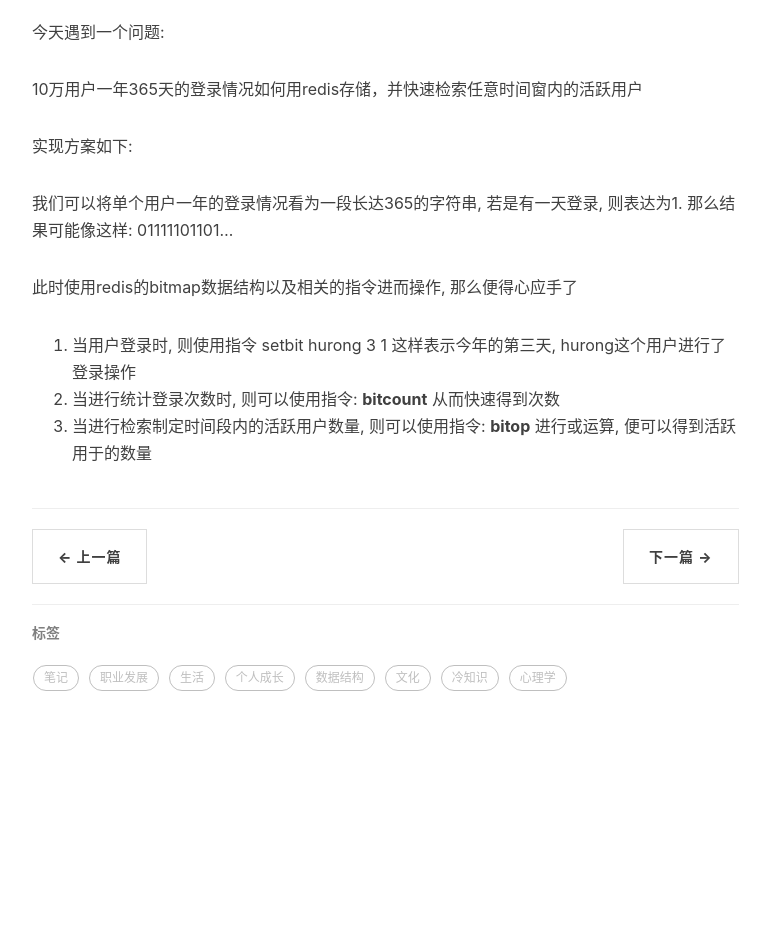
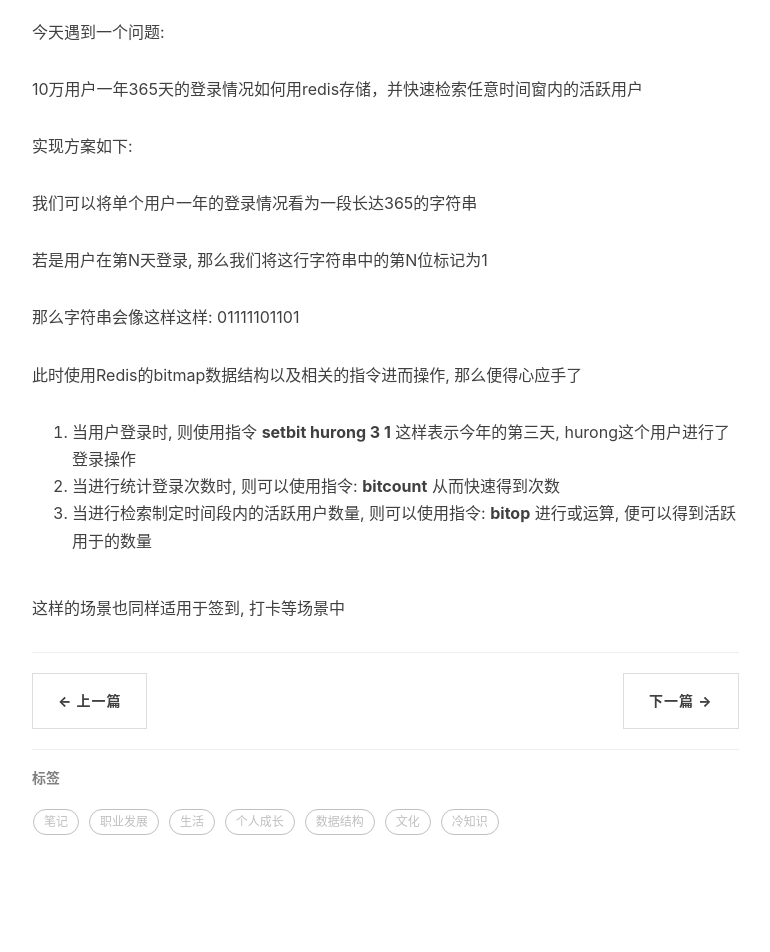
Before and after one commit to EPsheep/EPsheep.github.io, a Jekyll site: the page built from _posts/2020-08-06-使用Redis记录用户登录情况.md, in a window 1280 px wide. Shown: the part 466-1418 px from the top of the page, without its empty margins (233-1003 px from the left). Built offline with Jekyll 4.4.1, drawn with Linux system fonts in a browser that asks for light colours; nearby versions of some CDN libraries; comment, search, counter and statistics services are not loaded; before the commit the page ends 1274 px from its top, so only the background shows below that.

Commit message:
autocommit

```diff
--- a/_config.yml
+++ b/_config.yml
@@ -20,7 +20,7 @@ bilibili_username: "255717391"
 pixiv_username: "https://www.pixivacg.com/users/4266"
 friends:
 - title: WDNMD
-  href: https://chrischan13.github.io/wdnmd/
+  href: https://chrischan13.gitee.io/wdnmd/
 featured-tags: true
 featured-condition-size: 1
 highlighter: rouge
--- a/_posts/2020-08-06-使用Redis记录用户登录情况.md
+++ b/_posts/2020-08-06-使用Redis记录用户登录情况.md
@@ -15,11 +15,16 @@ tags:
 
 实现方案如下:
 
-我们可以将单个用户一年的登录情况看为一段长达365的字符串, 若是有一天登录, 则表达为1.
-那么结果可能像这样: 01111101101...
+我们可以将单个用户一年的登录情况看为一段长达365的字符串
 
-此时使用redis的bitmap数据结构以及相关的指令进而操作, 那么便得心应手了
+若是用户在第N天登录, 那么我们将这行字符串中的第N位标记为1
 
-1. 当用户登录时, 则使用指令 setbit hurong 3 1 这样表示今年的第三天, hurong这个用户进行了登录操作
+那么字符串会像这样这样: 01111101101
+
+此时使用Redis的bitmap数据结构以及相关的指令进而操作, 那么便得心应手了
+
+1. 当用户登录时, 则使用指令 __setbit hurong 3 1__ 这样表示今年的第三天, hurong这个用户进行了登录操作
 2. 当进行统计登录次数时, 则可以使用指令: __bitcount__ 从而快速得到次数
 3. 当进行检索制定时间段内的活跃用户数量, 则可以使用指令: __bitop__ 进行或运算, 便可以得到活跃用于的数量
+
+这样的场景也同样适用于签到, 打卡等场景中
```
Also changed, not shown: _drafts/2020-07-28-浮躁.md (renamed from _posts/2020-07-28-浮躁.md, +0 -2 lines), _posts/2020-08-06-狼与兔子.md (+10 -8 lines).
